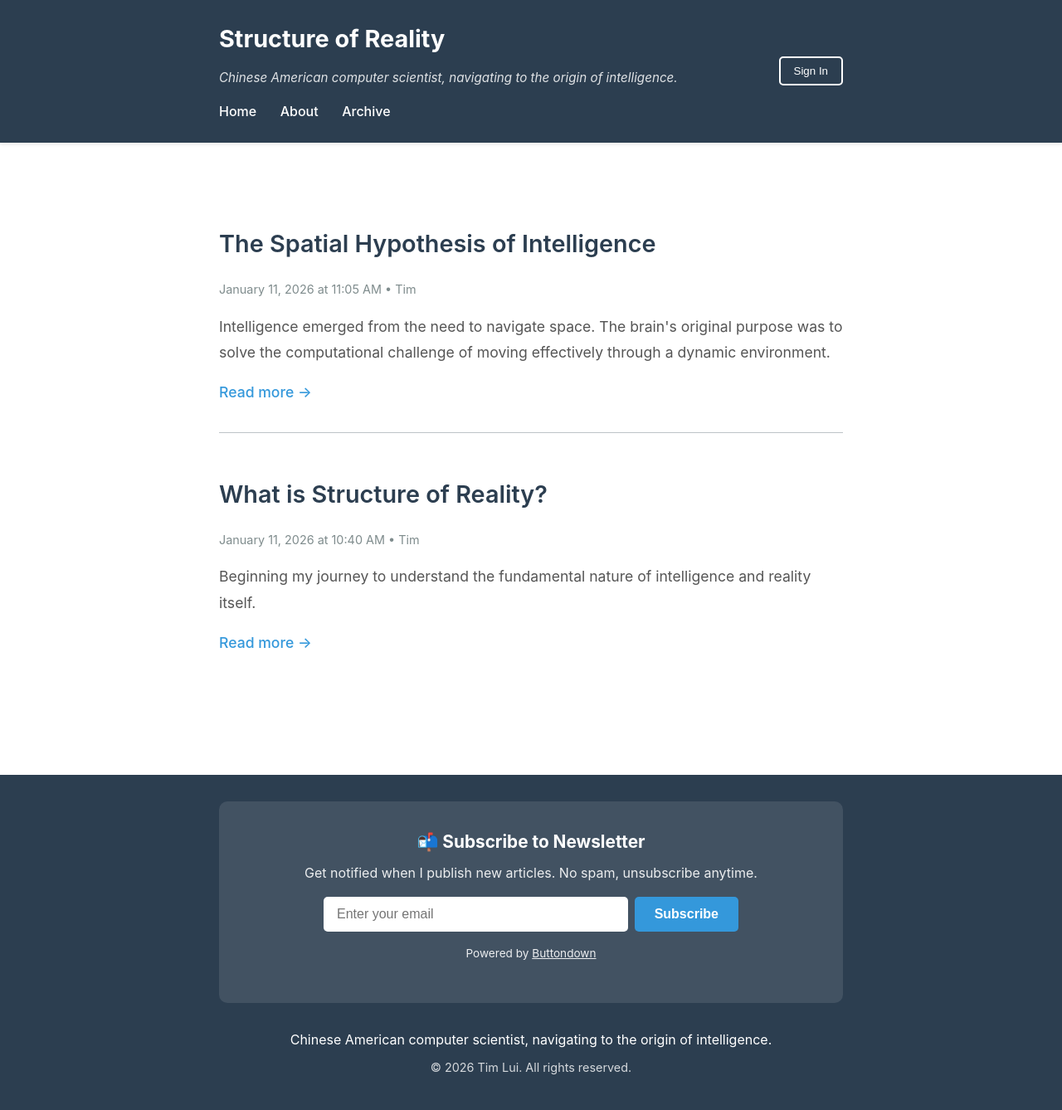
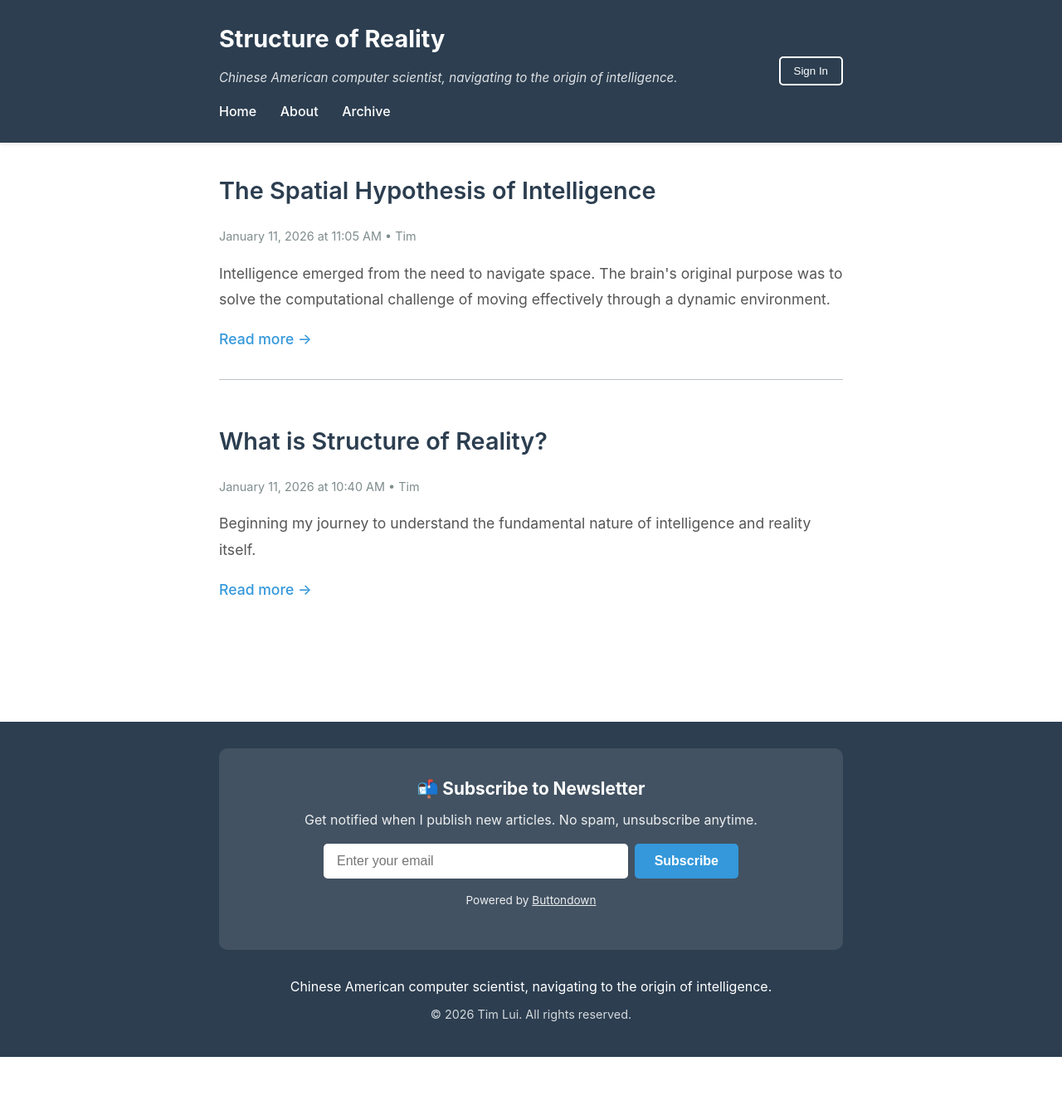
Before and after one commit to luithw/structure_of_reality, a Jekyll site: the page built from index.html, in a window 1280 px wide. Shown: the whole page at 83% size. Built offline with Jekyll 4.4.1, drawn with Linux system fonts in a browser that asks for light colours; comment, search, counter and statistics services are not loaded; after the commit the page ends 1274 px from its top, so only the background shows below that.

Commit message:
Remove extra gap between header and content on homepage

```diff
--- a/assets/css/main.css
+++ b/assets/css/main.css
@@ -81,7 +81,7 @@ body {
 
 /* Home Page */
 .home {
-    padding: var(--spacing) 0;
+    padding: 0 0 var(--spacing) 0;
 }
 
 .page-heading {
```
